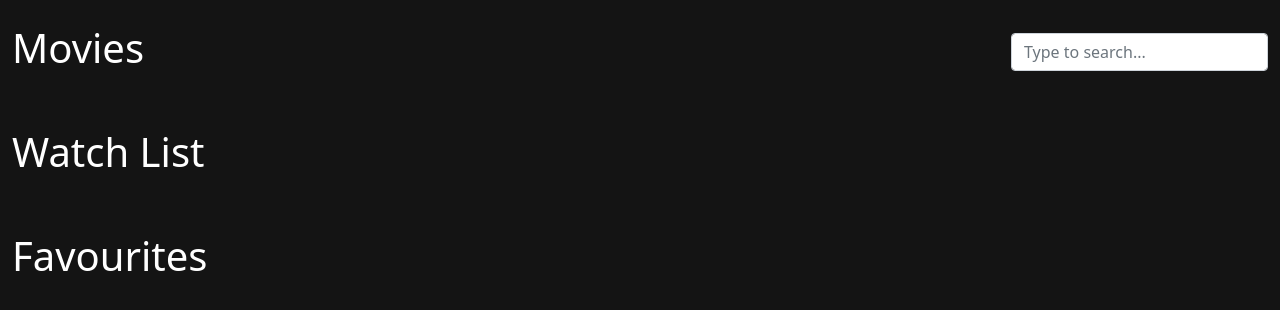
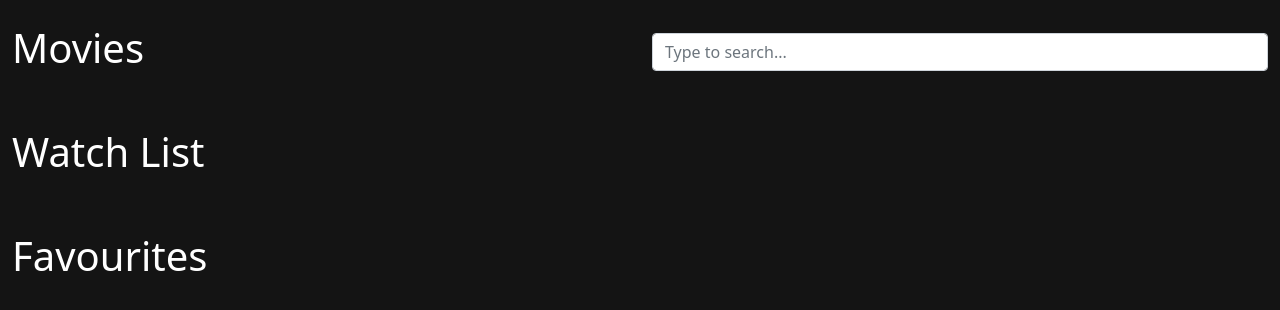
Before and after one commit to irvthedev/React-Watchlist, a React (Create React App) app: page / in a window 1280 px wide. Shown: the top 310 px of the page. Built offline with nearby package versions, Linux system fonts and the light colour scheme; no server answers.

Commit message:
enlarging search box

```diff
--- a/src/components/SearchBox.js
+++ b/src/components/SearchBox.js
@@ -3,7 +3,7 @@ import React from 'react';
 
 const SearchBox = (props) => {
     return (
-        <div className='col col-sm-4'>
+        <div className='col'>
             <input className='form-control'
             placeholder='Type to search...'
             value = {props.value}
```
